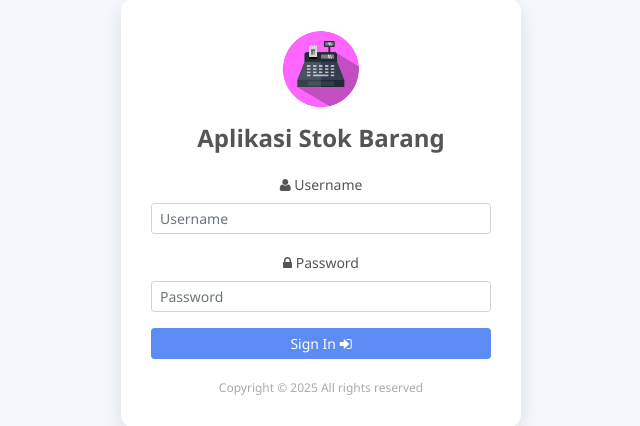
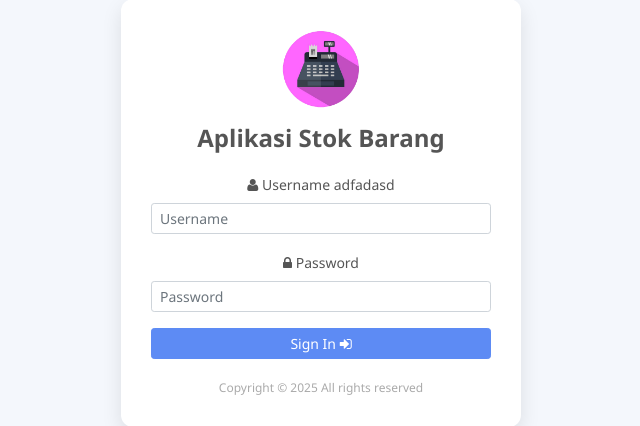
Before and after one commit to Agussismery/gudang, a CodeIgniter app: page /database/ in a window 1280 px wide. Shown: the part 187-613 px from the top of the page, without its empty margins (319-959 px from the left). Run offline with CodeIgniter, Linux system fonts and the light colour scheme.

Commit message:
Update login.php

```diff
--- a/application/views/login.php
+++ b/application/views/login.php
@@ -81,7 +81,7 @@
             <?= form_open(); ?>
 
             <div class="form-group">
-                <label for="username"><i class="fa fa-user"></i> Username</label>
+                <label for="username"><i class="fa fa-user"></i> Username adfadasd</label>
                 <input type="text" class="form-control form-control-sm <?= (form_error('username')) ? 'is-invalid' : ''; ?>"
                        name="username" id="username" placeholder="Username" autocomplete="off" value="<?= set_value('username'); ?>">
                 <div class="invalid-feedback">
```
